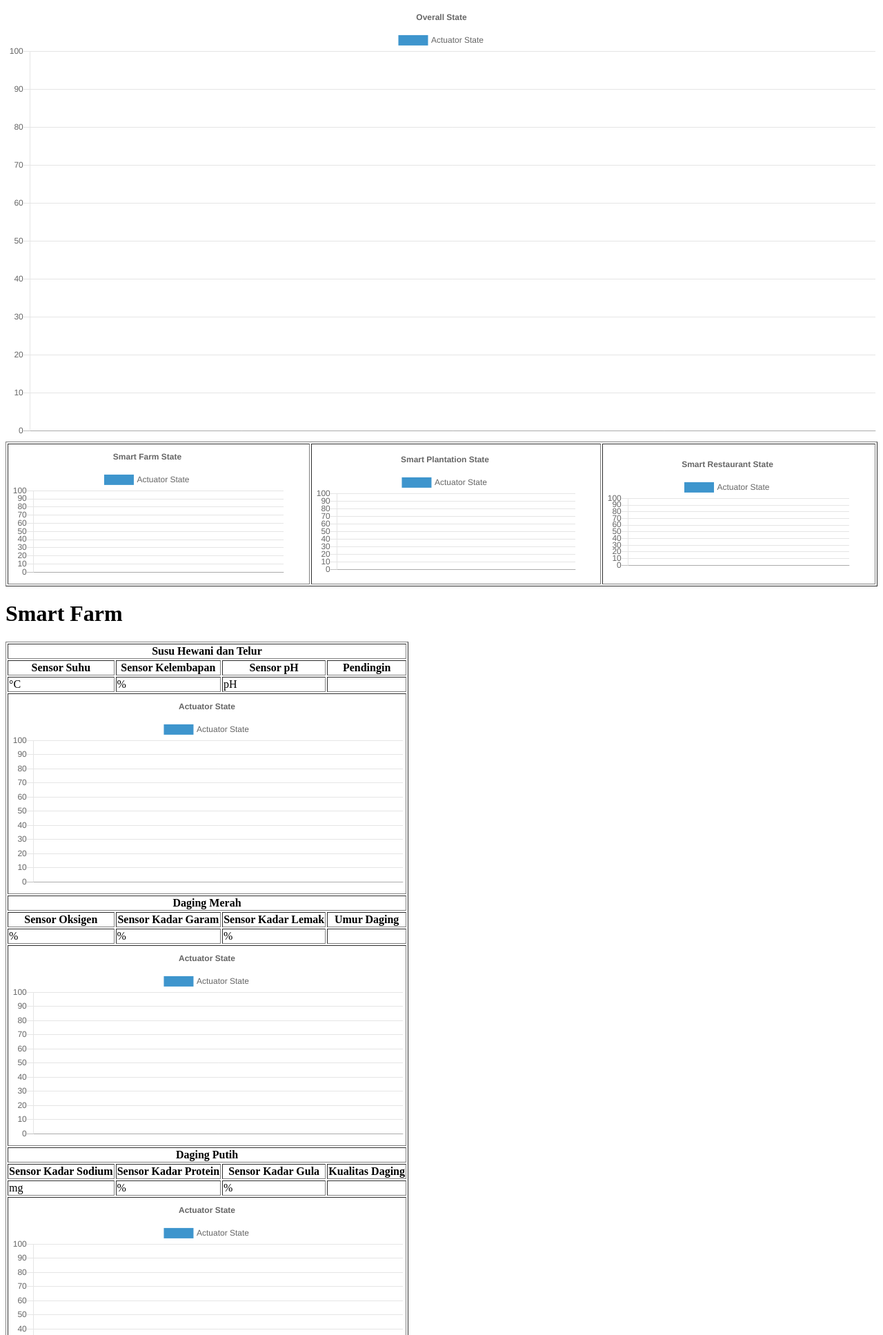
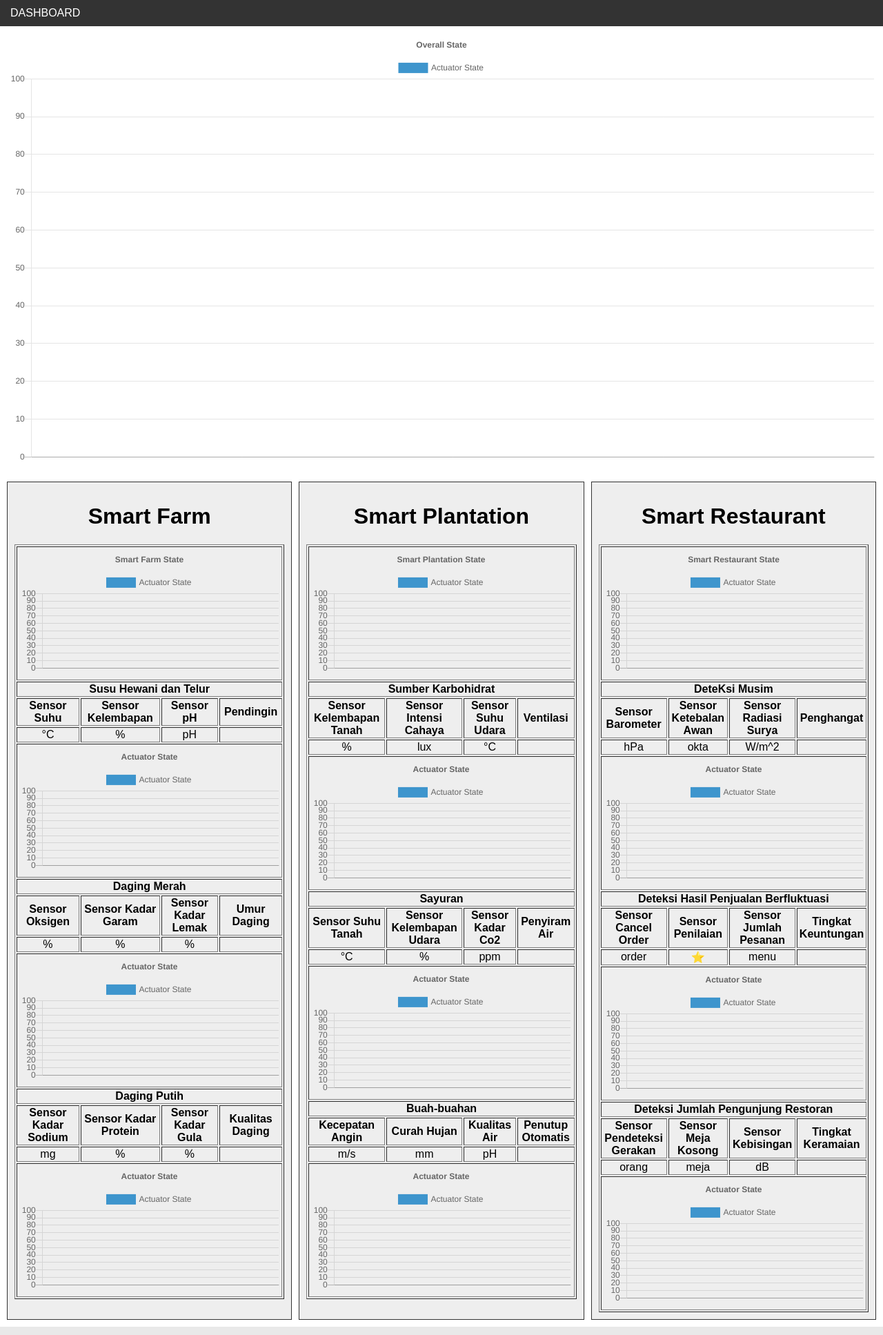
Before and after one commit to SWilbert03/3-factory-django-project-PraUAS, a Django app: page / in a window 1280 px wide. Shown: the top 1935 px of the page at 69% size. Run offline with Django 4.2, Linux system fonts and the light colour scheme.

Commit message:
modified:   db.sqlite3 	deleted:    static/CIT.jpeg 	deleted:    static/IEE.png 	modified:   subsystem/views.py 	modified:   templates/home.html

```diff
--- a/templates/home.html
+++ b/templates/home.html
@@ -5,24 +5,81 @@
 <head>
   <meta charset="utf-8">
   <title>System Data</title>
+  <style>
+    /* CSS untuk layout */
+    body {
+        margin: 0;
+        padding: 0;
+        font-family: sans-serif;
+    }
+    nav {
+        background-color: #333;
+        padding: 10px;
+    }
+    nav ul {
+        list-style-type: none;
+        margin: 0;
+        padding: 0;
+    }
+    nav ul li {
+        display: inline-block;
+        margin-right: 10px;
+    }
+    nav ul li a {
+        color: #FFF;
+        text-decoration: none;
+        padding: 5px;
+    }
 
+	.col{
+		flex-basis: calc(95% - 10px);
+		padding: 10px;
+	}
+
+    main {
+      display: grid;
+      grid-template-columns: repeat(3, 1fr); /* tiga kolom dengan lebar sama */
+      grid-template-rows: auto; /* ukuran baris otomatis menyesuaikan konten */
+      gap: 10px; /* jarak antar grid item */
+      padding: 10px;
+    }
+    .col1 {
+      background-color: #eee;
+      padding: 10px;
+      border: 1px solid #333;
+      text-align: center;
+    }
+
+    footer {
+        background-color: #333;
+        color: #fff;
+        padding: 10px;
+        text-align: center;
+    }
+  </style>
   <!-- jQuery library -->
   <script src="https://ajax.googleapis.com/ajax/libs/jquery/3.4.1/jquery.min.js"></script>
-
   <script src="https://cdnjs.cloudflare.com/ajax/libs/Chart.js/2.9.4/Chart.min.js"></script>
-
 
 </head>
 
 <body>
+	<nav>
+		<ul>
+			<li><a>DASHBOARD</a></li>
+		</ul>
+	</nav>
+	<div class="col">
 		<canvas id="actuatorsystemChart"></canvas>
-	<table border="1">
-		<td width="25%"><canvas id="actuatorsubsystem1Chart"></canvas></td>
-		<td width="25%"><canvas id="actuatorsubsystem2Chart"></canvas></td>
-		<td width="25%"><canvas id="actuatorsubsystem3Chart"></canvas></td>
-	</table>
+	</div>
+
+	<main>
+		<div class="col1">
 			<h1>Smart Farm</h1>
 			<table border="1">
+				<tr>
+					<td colspan="4"><canvas id="actuatorsubsystem1Chart"></canvas></td>
+				</tr>
 				<th colspan="4">Susu Hewani dan Telur</th>
 				<tr>
 					<th>Sensor Suhu</th>
@@ -74,9 +131,13 @@
 					<td colspan="4"><canvas id="actuator3Chart"></canvas></td>
 				</tr>
 			</table>
-<!-- ================================================================================================================ -->
+		</div>
+		<div class="col1">
 			<h1>Smart Plantation</h1>
 			<table border="1">
+				<tr>
+					<td colspan="4"><canvas id="actuatorsubsystem2Chart"></canvas></td>
+				</tr>
 				<th colspan="4">Sumber Karbohidrat</th>
 				<tr>
 					<th>Sensor Kelembapan Tanah</th>
@@ -128,9 +189,13 @@
 					<td colspan="4"><canvas id="actuator6Chart"></canvas></td>
 				</tr>
 			</table>
-<!-- ================================================================================================================ -->
+		</div>
+		<div class="col1">
 			<h1>Smart Restaurant</h1>
 			<table border="1">
+				<tr>
+					<td colspan="4"><canvas id="actuatorsubsystem3Chart"></canvas></td>
+				</tr>
 				<th colspan="4">DeteKsi Musim</th>
 				<tr>
 					<th>Sensor Barometer</th>
@@ -182,6 +247,9 @@
 					<td colspan="4"><canvas id="actuator9Chart"></canvas></td>
 				</tr>
 			</table>
+		</div>
+	</main>
+
 </body>
 
 <script>
```
Also changed, not shown: templates/css.css (added, +41 -0 lines), static/CIT.jpeg (deleted), static/IEE.png (deleted), subsystem/views.py (line endings or trailing spaces), 1 other file. Lines whose indentation alone changed are shown as unchanged.
